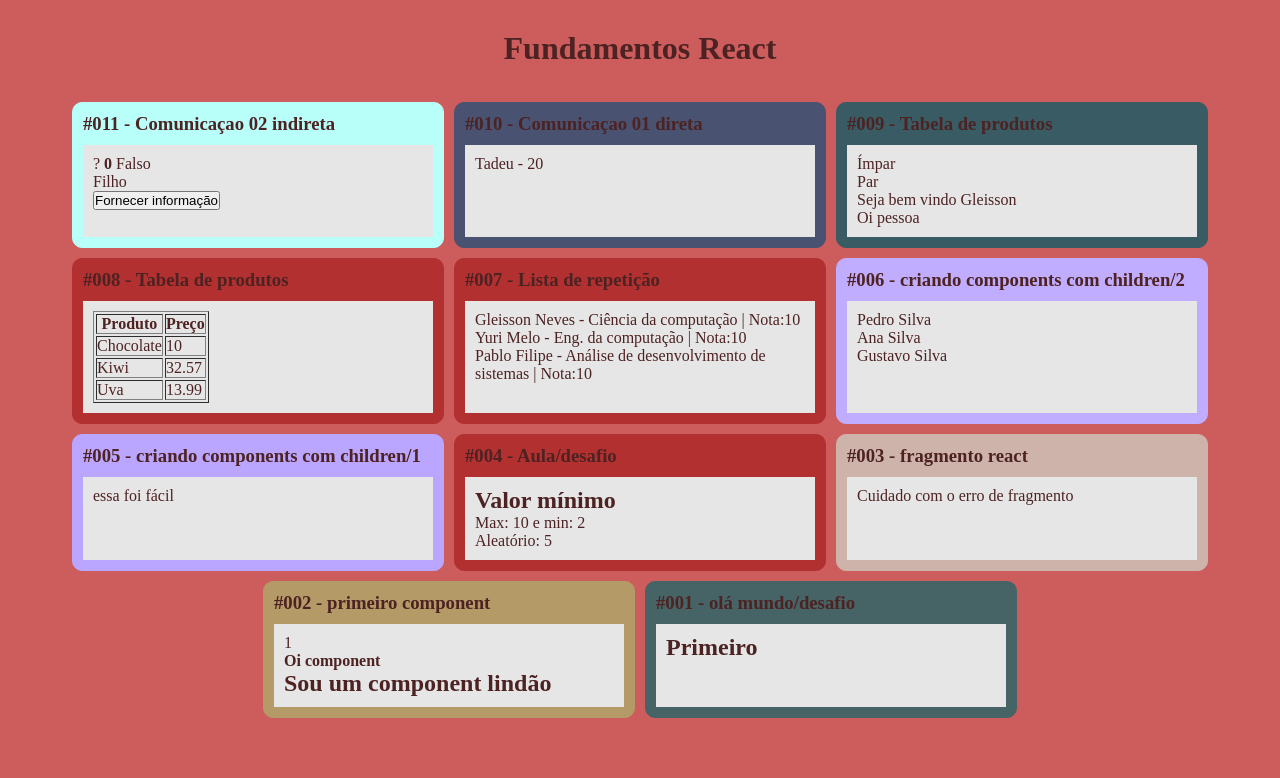
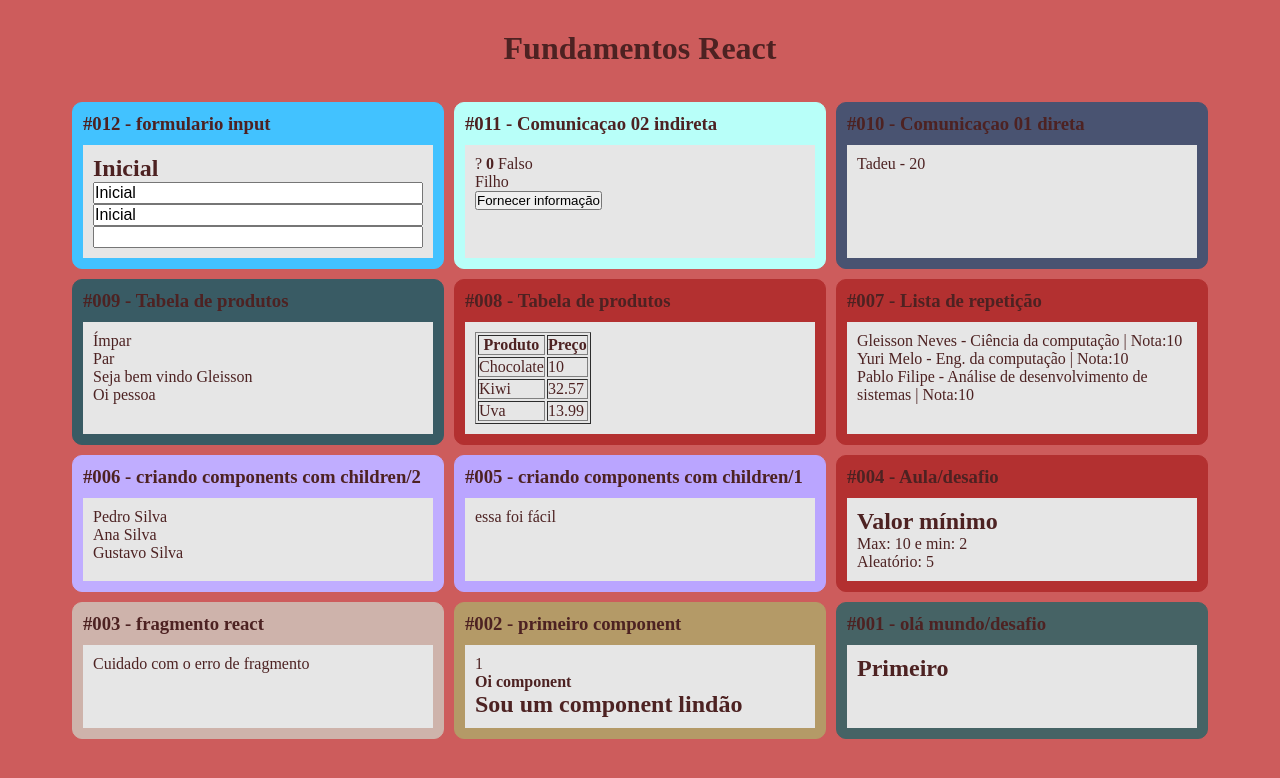
Before and after one commit to gleissonneves/software-development-react-fundamentals-study, a React (Create React App) app: page / in a window 1280 px wide. Shown: the top 778 px of the page. Built offline with nearby package versions, Linux system fonts and the light colour scheme.

Commit message:
feat(form): estudo sobre componente controlados e nao controlados

```diff
--- a/src/App.jsx
+++ b/src/App.jsx
@@ -18,6 +18,8 @@ import UserInfo from './components/condicional/UserInfo'
 import DiretaPai from './components/comunicacao/DiretaPai';
 import IndiretaPai from './components/comunicacao/IndiretaPai';
 
+import InputForm from './components/form/input'
+
 const styleH1 = {
     textAlign: 'center',
     marginTop: '30px',
@@ -32,6 +34,10 @@ export default () => (
         <h1 style={ styleH1 }> Fundamentos React </h1>
 
         <article className="app">
+            <Card title="#012 - formulario input" color="#42C2FF">
+                <InputForm/>
+            </Card>
+
             <Card title="#011 - Comunicaçao 02 indireta" color="#B8FFF9">
                 <IndiretaPai/>
             </Card>
--- /dev/null
+++ b/src/components/form/input.css
@@ -0,0 +1,8 @@
+.content-input input {
+    font-size: 1rem;
+}
+
+.flex-coll {
+    display: flex;
+    flex-direction: column;
+}
--- /dev/null
+++ b/src/components/form/input.jsx
@@ -0,0 +1,26 @@
+import './input.css'
+import React, { useState } from "react";
+
+
+const InputForm = function inputForm(props) {
+    const [valor, setValor] = useState('Inicial')
+
+    function quandoMudar(e) {
+        setValor(e.target.value)
+    }
+
+
+    return (
+        <div className="content-input">
+            <h2>{ valor }</h2>
+
+            <div className="flex-coll">
+                <input value={valor} onChange={quandoMudar}/>
+                <input value={valor} readOnly/>
+                <input value={undefined}/>
+            </div>
+        </div>
+    );
+}
+
+export default InputForm
```
